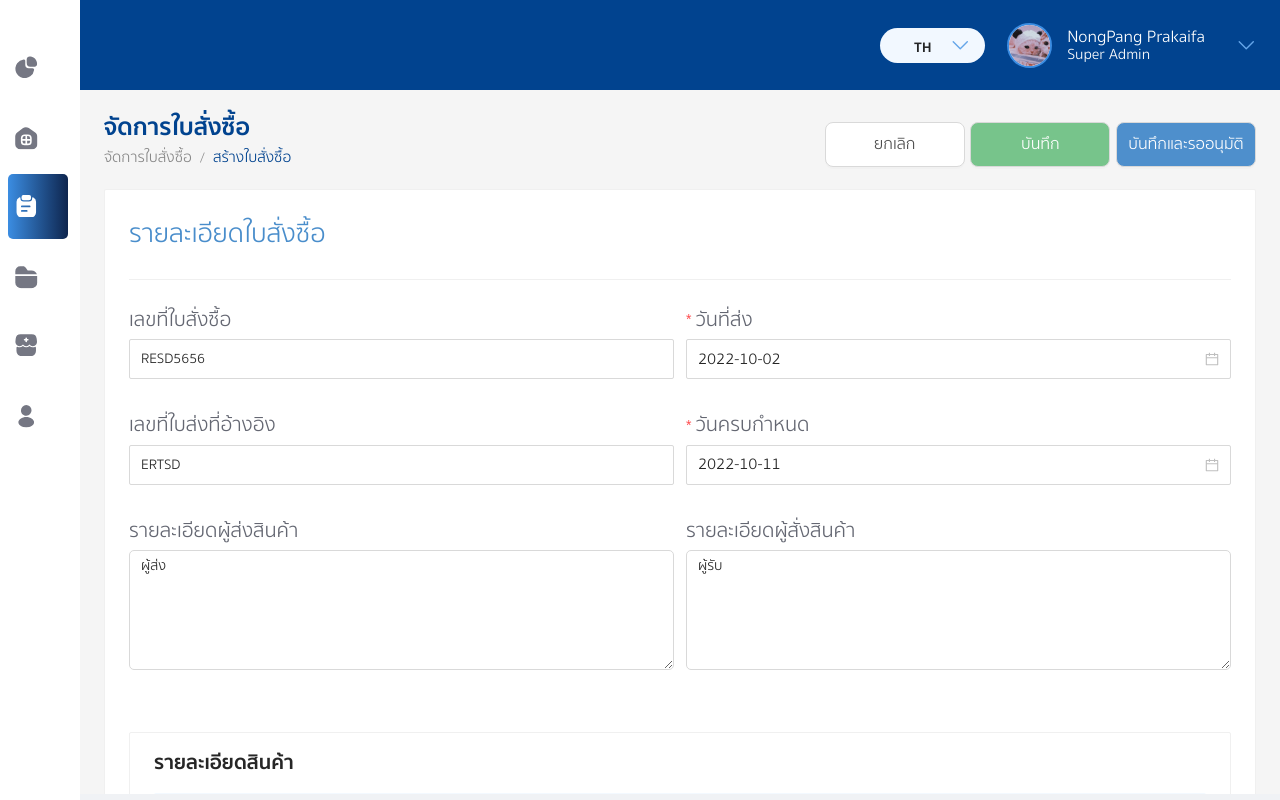
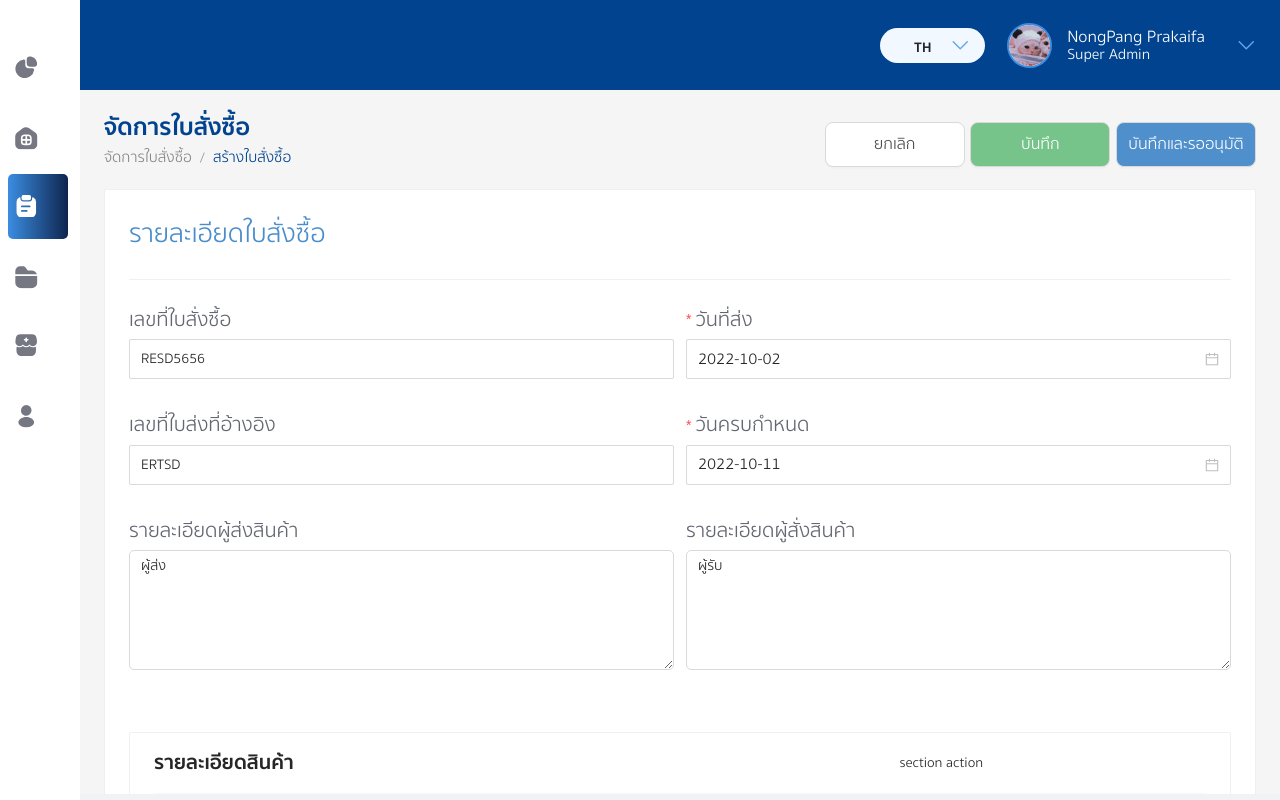
Before and after one commit to HusenMasmumas/ab-solute-health-were-house, a React (Create React App) app: page /#/purchase-order/examine in a window 1280 px wide. Built offline with nearby package versions, Linux system fonts and the light colour scheme.

Commit message:
style: 💄 header condition code

```diff
--- a/src/component/Table/MoTable.tsx
+++ b/src/component/Table/MoTable.tsx
@@ -1,17 +1,16 @@
 import { Table, Pagination, TableProps, Card } from "antd";
 
-
-type actionType = 'excel'
+type actionType = "excel";
 interface Props extends TableProps<any> {
   headerTable?: String;
   config?: any;
   onChangePage?: (page: number, pageSize?: string) => void;
-  onClickRow?: (row : any) => void;
+  onClickRow?: (row: any) => void;
   pagination?: boolean | any;
   onDoubleClick?: boolean;
   columns?: any[];
   action?: {
-    action: actionType
+    action: actionType;
     fn: (row?: any) => void;
   }[];
   scroll?: any;
@@ -32,31 +31,16 @@ const MoTable = ({
 }: Props) => {
   return (
     <>
-      <Card
-      className="w-full !p-0 !my-10"
-      bodyStyle={{paddingTop:0}}
-      >
-      {action ||
-        (headerTable && (
+      <Card className="w-full !p-0 !my-10" bodyStyle={{ paddingTop: 0 }}>
         <div className="flex h-16">
-            {headerTable ? (
           <div className="text-[20px] font-semibold w-[70%] flex items-center">
-                {headerTable}
+            {headerTable ? headerTable : null}
           </div>
-            ) : (
-              <div className="text-[20px] font-semibold w-[70%] flex items-center">
-                {headerTable}
+          <div className="ml-8 w-[30%] flex items-center">
+            {action ? 'section action' : 'section action'}
           </div>
-            )}
-            {action ? (
-              <div className="ml-8 w-[30%] flex items-center">
-                section action
         </div>
-            ) : (
-              <div className="ml-8 w-[30%] flex items-center"></div>
-            )}
-          </div>
-        ))}
+
         <Table
           columns={columns}
           dataSource={[...dataSource]}
@@ -67,7 +51,7 @@ const MoTable = ({
           {...props}
         />
         {pagination && (
-        <div className="flex justify-end mt-4">
+          <div className="flex justify-end items-center mt-4">
             <div className="mr-6">ทั้งหมด: {config.total} รายการ</div>
             <Pagination
               total={config.total}
```
Lines whose indentation alone changed are shown as unchanged.
